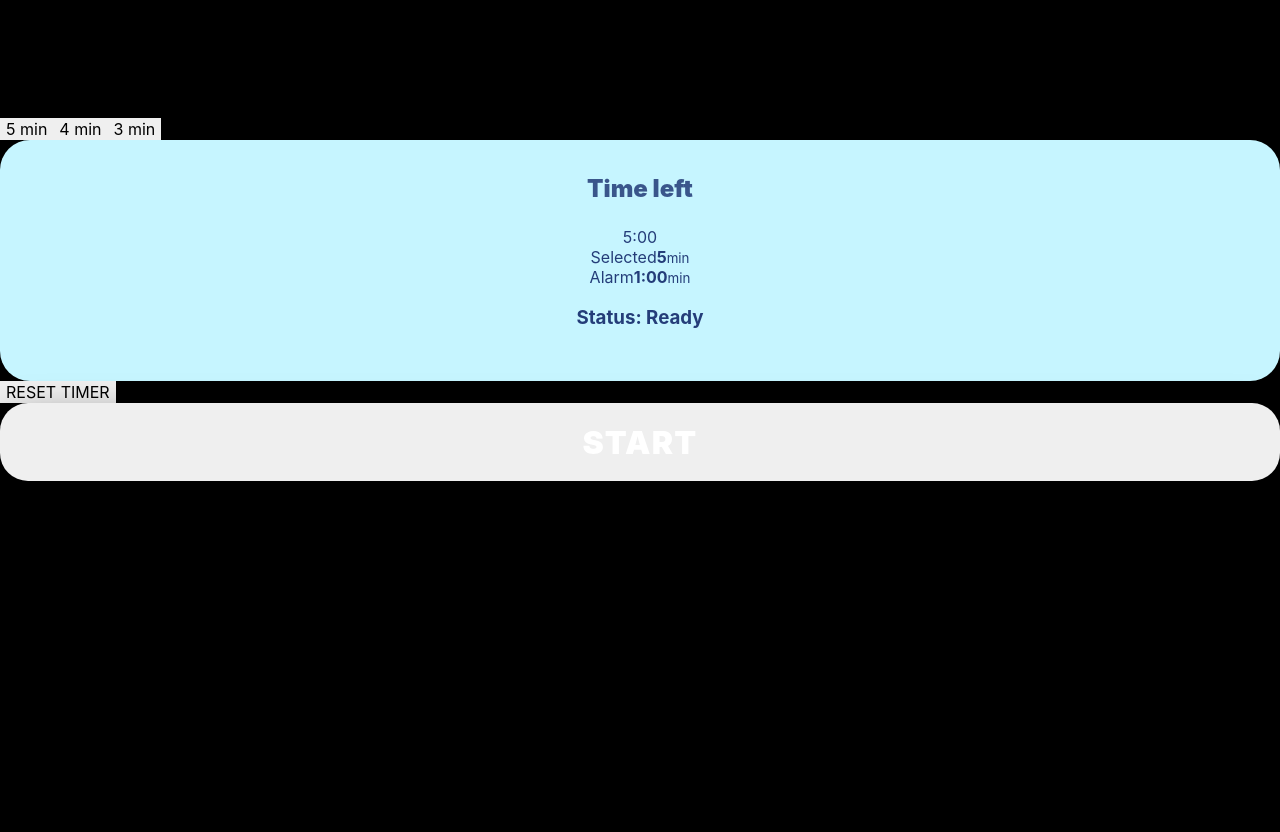
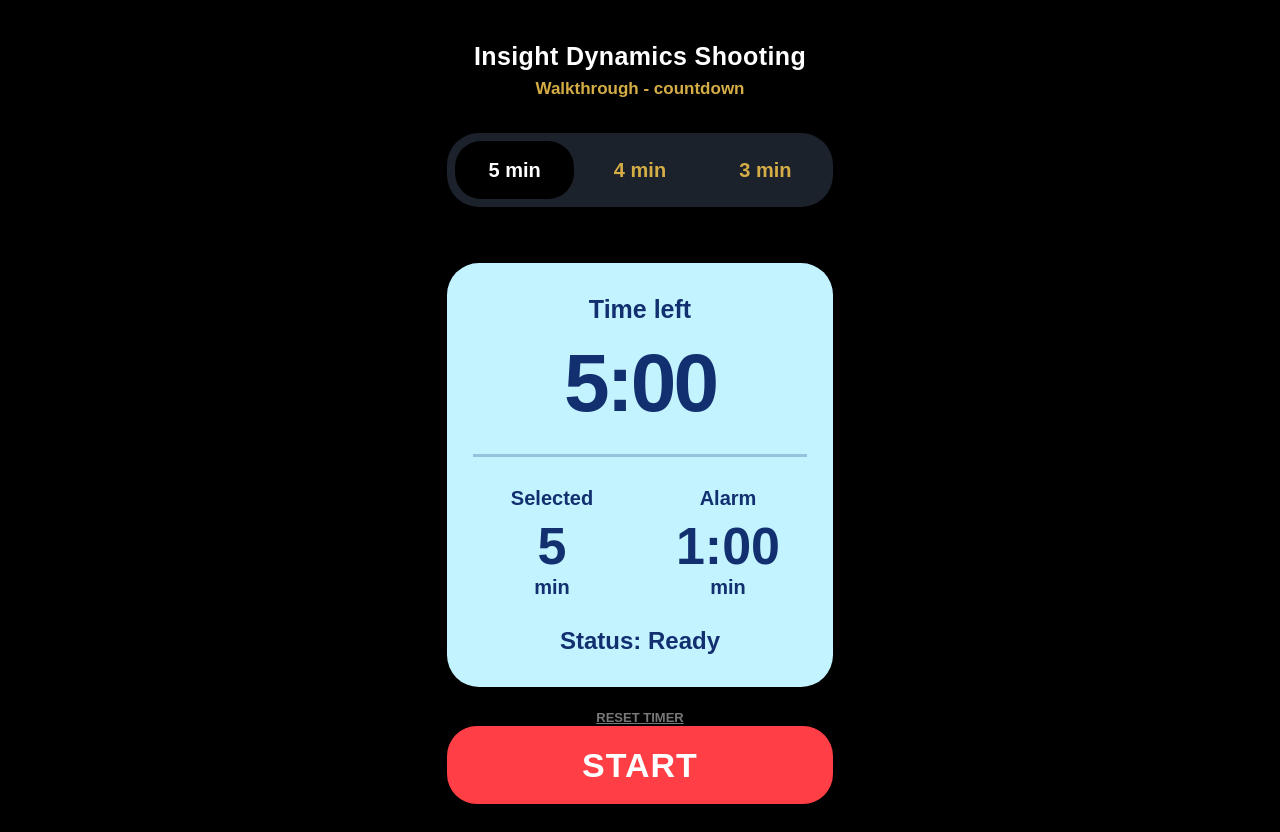
Before and after one commit to esp1ipsc-1911/countdown, a React (Vite) app: page / in a window 1280 px wide. Before the commit the page ends 800 px from the top, so only its background shows below. Built offline with nearby package versions, Linux system fonts and the light colour scheme.

Commit message:
Update style.css

```diff
--- a/src/style.css
+++ b/src/style.css
@@ -1,38 +1,186 @@
-* { box-sizing: border-box; }
-html, body, #root { min-height: 100%; margin: 0; }
-body { font-family: -apple-system, BlinkMacSystemFont, "Segoe UI", sans-serif; background: #000; }
-button { font: inherit; border: 0; cursor: pointer; -webkit-tap-highlight-color: transparent; }
-.app-shell { min-height: 100vh; min-height: 100dvh; background: #000; color: white; display: flex; justify-content: center; overflow: hidden; }
-.phone-frame { width: 100%; max-width: 430px; min-height: 100vh; min-height: 100dvh; padding: max(24px, env(safe-area-inset-top)) 22px max(20px, env(safe-area-inset-bottom)); display: flex; flex-direction: column; background: #000; }
-.status-row { display: flex; align-items: center; justify-content: space-between; margin-bottom: 42px; }
-.clock { font-size: 26px; font-weight: 800; }
-.dynamic-island { height: 44px; width: 194px; border: 4px solid rgba(0, 95, 21, 0.85); border-radius: 999px; display: flex; align-items: center; justify-content: center; color: #34ff70; font-size: 36px; line-height: 1; }
-.battery-row { display: flex; align-items: center; gap: 8px; font-weight: 800; }
-.orange-dot { width: 11px; height: 11px; border-radius: 50%; background: #ff9c35; display: block; }
-.signal { color: #ddd; letter-spacing: -2px; font-size: 14px; }
-.battery { background: #35c864; color: white; padding: 2px 6px; border-radius: 6px; font-size: 15px; }
-.title-row { position: relative; display: flex; justify-content: center; align-items: center; margin-bottom: 36px; }
-.title-row h1 { margin: 0; font-size: 20px; font-weight: 900; letter-spacing: .04em; }
-.settings-button { position: absolute; right: 0; background: transparent; color: #d7ad45; font-size: 32px; line-height: 1; }
-.segment-control { display: grid; grid-template-columns: repeat(3, 1fr); gap: 8px; padding: 8px; margin-bottom: 72px; background: #171e28; border-radius: 31px; }
-.segment-control button { height: 58px; border-radius: 24px; background: transparent; color: #d7ad45; font-size: 19px; font-weight: 900; }
-.segment-control button.active { background: #000; color: #fff; box-shadow: 0 10px 24px rgba(0,0,0,.45); }
-.timer-card { background: #c6f5ff; color: #243d79; border-radius: 30px; padding: 34px 26px; text-align: center; box-shadow: 0 25px 60px rgba(0,0,0,.45); }
-.timer-card.warning { background: #ffe39c; }
-.timer-card h2 { margin: 0 0 24px; font-size: 24px; font-weight: 900; opacity: .86; }
-.timer-display { font-size: clamp(64px, 19vw, 88px); line-height: .95; font-weight: 1000; letter-spacing: -0.05em; font-variant-numeric: tabular-nums; text-shadow: 0 4px 14px rgba(36,61,121,.24); }
-.progress-track { width: 70%; height: 4px; margin: 34px auto; border-radius: 99px; background: rgba(36,61,121,.25); overflow: hidden; }
-.progress-bar { height: 100%; border-radius: 99px; background: rgba(36,61,121,.75); transition: width .45s linear; }
-.info-grid { display: grid; grid-template-columns: 1fr 1fr; gap: 26px; margin-bottom: 28px; }
-.info-grid p { margin: 0; font-size: 21px; font-weight: 900; opacity: .86; }
-.info-grid strong { display: block; margin-top: 8px; font-size: 54px; line-height: 1; font-weight: 1000; font-variant-numeric: tabular-nums; }
-.status-text { font-size: 22px; font-weight: 900; opacity: .86; }
-.reset-button { margin: 22px auto 0; background: transparent; color: #777; font-size: 13px; font-weight: 900; text-decoration: underline; text-underline-offset: 4px; }
-.spacer { flex: 1; min-height: 28px; }
-.bottom-panel { border-top: 1px solid #171717; padding-top: 20px; }
-.main-button { width: 100%; height: 78px; border-radius: 28px; color: white; font-size: 32px; font-weight: 1000; letter-spacing: .04em; box-shadow: 0 14px 36px rgba(0,0,0,.5); }
-.main-button.start { background: #ff3d47; }
-.main-button.pause { background: #f5c242; color: #000; }
-.main-button.restart { background: #22a95a; }
-.audio-status { margin-top: 14px; text-align: center; color: #777; font-size: 12px; }
-@media (max-height: 760px) { .status-row { margin-bottom: 24px; } .segment-control { margin-bottom: 36px; } .timer-card { padding: 26px 22px; } .bottom-panel { padding-top: 14px; } .main-button { height: 70px; } }
+* {
+  box-sizing: border-box;
+}
+
+html {
+  background: #000;
+}
+
+body {
+  margin: 0;
+  background: #000;
+  font-family: Arial, Helvetica, sans-serif;
+}
+
+button {
+  font-family: inherit;
+  cursor: pointer;
+}
+
+.app {
+  min-height: 100vh;
+  background: #000;
+  color: white;
+  display: flex;
+  justify-content: center;
+}
+
+.phone {
+  width: 100%;
+  max-width: 430px;
+  min-height: 100vh;
+  padding: 42px 22px 28px;
+  display: flex;
+  flex-direction: column;
+}
+
+.header {
+  text-align: center;
+  margin-bottom: 34px;
+}
+
+.header h1 {
+  margin: 0;
+  font-size: 25px;
+  font-weight: 900;
+  letter-spacing: 0.4px;
+}
+
+.header p {
+  margin: 8px 0 0;
+  color: #d5ad46;
+  font-size: 17px;
+  font-weight: 800;
+}
+
+.time-selector {
+  background: #1c222b;
+  border-radius: 32px;
+  padding: 8px;
+  display: grid;
+  grid-template-columns: repeat(3, 1fr);
+  gap: 6px;
+  margin-bottom: 56px;
+}
+
+.time-selector button {
+  height: 58px;
+  border: 0;
+  border-radius: 26px;
+  background: transparent;
+  color: #d5ad46;
+  font-size: 20px;
+  font-weight: 900;
+}
+
+.time-selector button.active {
+  background: #000;
+  color: #fff;
+}
+
+.timer-card {
+  background: #c3f3ff;
+  color: #12306f;
+  border-radius: 32px;
+  padding: 32px 26px;
+  text-align: center;
+  box-shadow: 0 18px 40px rgba(0, 0, 0, 0.45);
+}
+
+.timer-card.warning {
+  background: #ffe7a3;
+}
+
+.timer-card h2 {
+  margin: 0 0 18px;
+  font-size: 25px;
+  font-weight: 900;
+}
+
+.time {
+  font-size: 82px;
+  line-height: 1;
+  font-weight: 900;
+  letter-spacing: -3px;
+}
+
+.line {
+  height: 3px;
+  width: 100%;
+  background: rgba(18, 48, 111, 0.25);
+  margin: 30px 0;
+}
+
+.info {
+  display: grid;
+  grid-template-columns: 1fr 1fr;
+  gap: 18px;
+}
+
+.info span {
+  display: block;
+  font-size: 20px;
+  font-weight: 900;
+}
+
+.info strong {
+  display: block;
+  margin-top: 10px;
+  font-size: 52px;
+  line-height: 1;
+  font-weight: 900;
+}
+
+.info small {
+  display: block;
+  margin-top: 4px;
+  font-size: 20px;
+  font-weight: 900;
+}
+
+.timer-card h3 {
+  margin: 28px 0 0;
+  font-size: 24px;
+  font-weight: 900;
+}
+
+.reset {
+  margin: 22px auto 0;
+  border: 0;
+  background: transparent;
+  color: #777;
+  font-size: 13px;
+  font-weight: 900;
+  text-decoration: underline;
+}
+
+.main-button {
+  margin-top: auto;
+  height: 78px;
+  border: 0;
+  border-radius: 30px;
+  background: #ff3f45;
+  color: white;
+  font-size: 34px;
+  font-weight: 900;
+  letter-spacing: 1px;
+}
+
+.main-button.pause {
+  background: #d5ad46;
+  color: #000;
+}
+
+@media (max-width: 380px) {
+  .header h1 {
+    font-size: 22px;
+  }
+
+  .time {
+    font-size: 70px;
+  }
+
+  .info strong {
+    font-size: 44px;
+  }
+}
```
